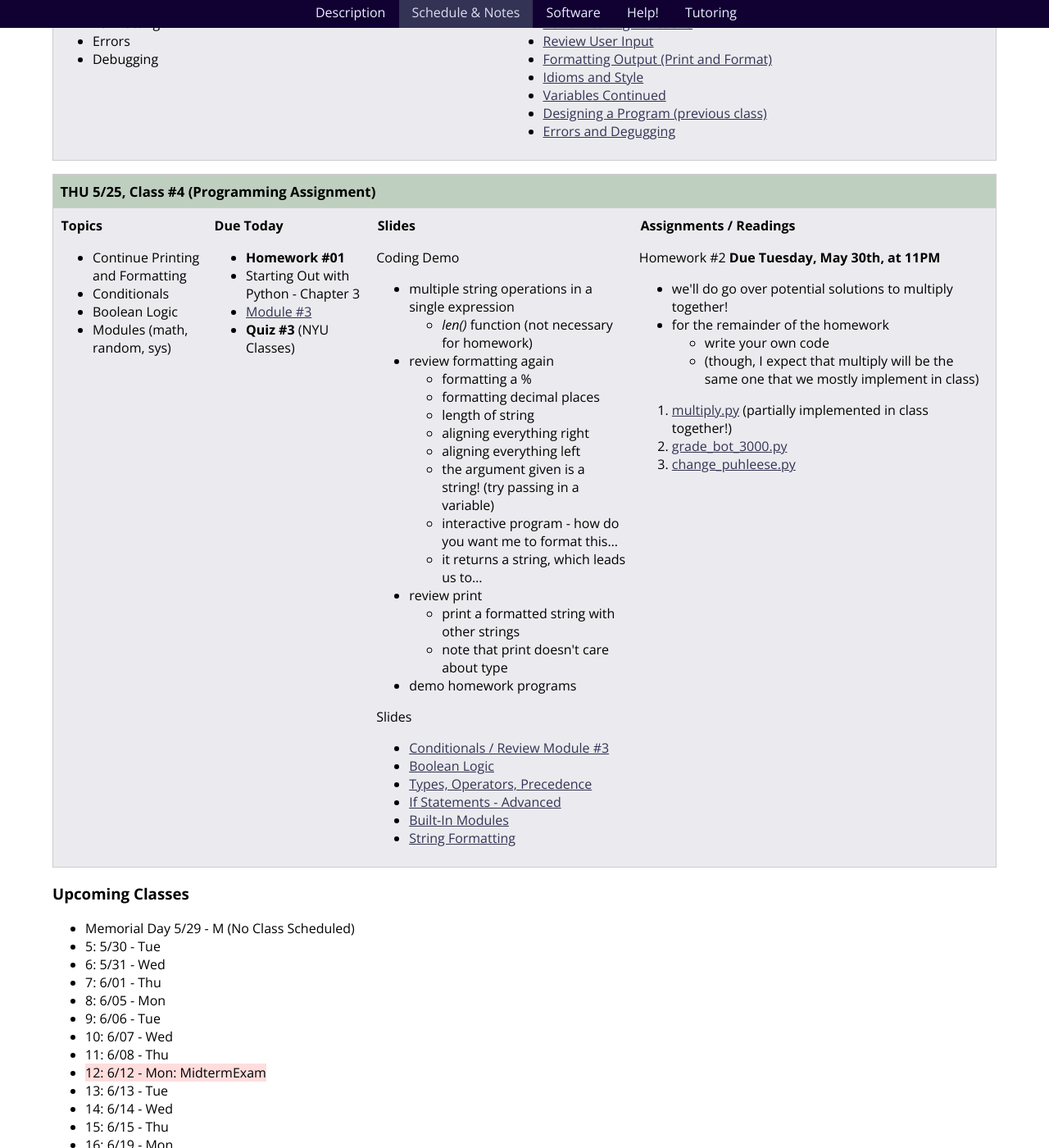
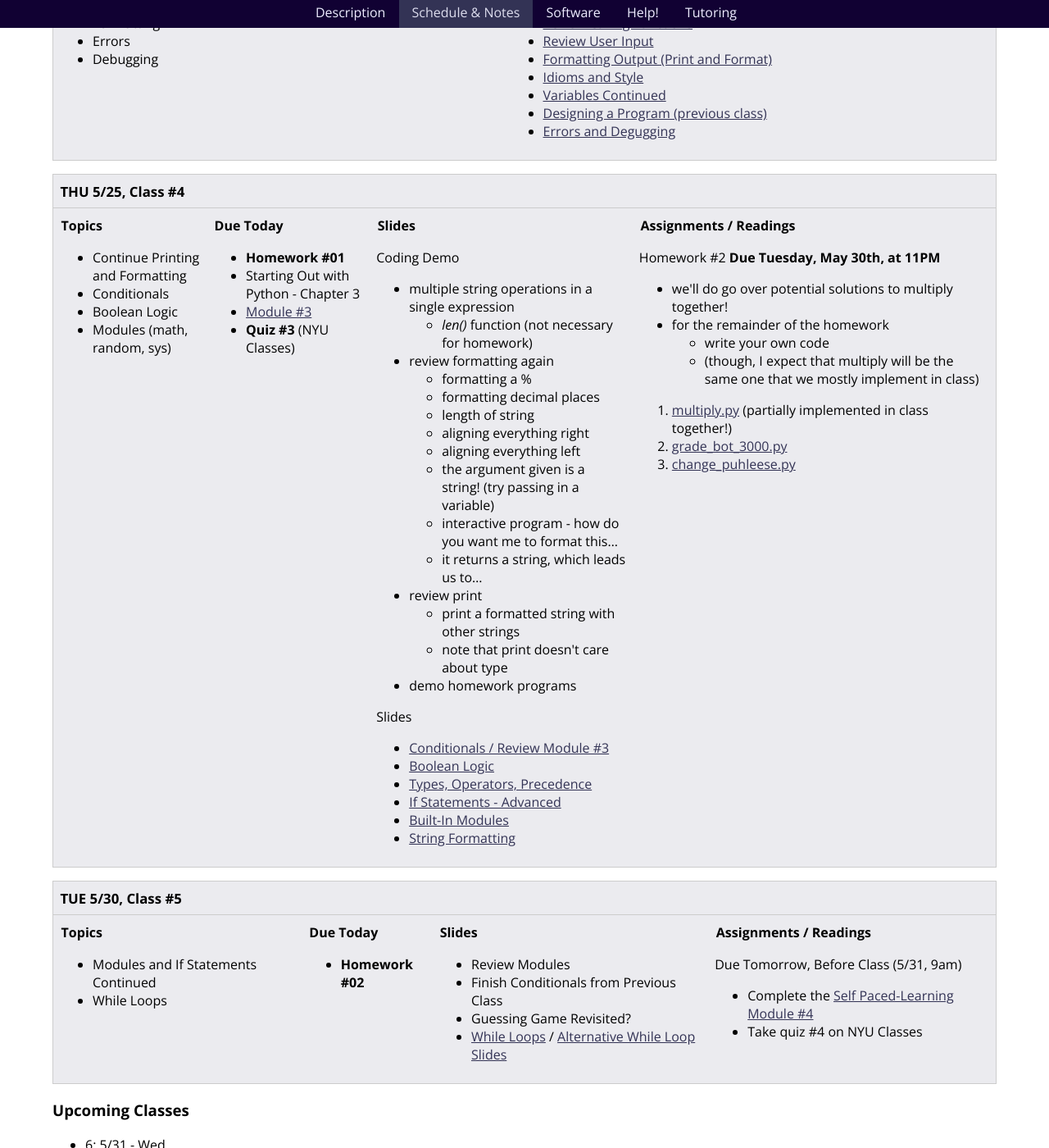
Before and after one commit to foureyes/csci-ua.0002-summer2017-001, a Jekyll site: the page built from schedule.markdown, in a window 1280 px wide and 1400 px high, scrolled down 1556 px. Shown: the whole window at 82% size. Built offline with Jekyll 4.4.1, drawn with Linux system fonts in a browser that asks for light colours.

Commit message:
add class 5

```diff
--- /dev/null
+++ b/_includes/classes/class-05.markdown
@@ -0,0 +1,107 @@
+{% comment %}
+TUE
+* lecture: if statements review
+* lecture: boolean review
+* lecture: finish if statement slides
+* lecture review modules
+* exercise: guessing game
+* handout: if statements / booleans
+* lecture: start while loops
+* due: homework #2
+* assign: quiz for while loops due wednesday
+
+WED
+* lecture: while loops continued
+* workshop: while loops workshopstart while loops assignment for if statements due thursday
+* due: quiz for while loops
+* assign: homework #3 if statements AND while loops (sunday evening?)
+
+THUR
+* continue while loops
+* for loops and range
+{% endcomment %}
+
+<article class="due" markdown="block">
+#### Due Today
+
+* __Homework #02__
+
+</article>
+
+<article class="slides" markdown="block">
+#### Slides
+
+
+* Review Modules
+* Finish Conditionals from Previous Class
+* Guessing Game Revisited?
+* [While Loops](classes/07/while.html) / [Alternative While Loop Slides](classes/07/while-revisited.html)
+
+{% comment %}
+Warm-up
+
+* multiple string operations in a single expression
+    * _len()_ function (not necessary for homework)
+* review formatting again
+	* formatting a %
+    * formatting decimal places
+    * length of string
+	* aligning everything right
+	* aligning everything left
+    * the argument given is a string! (try passing in a variable)
+    * interactive program - how do you want me to format this...
+    * it returns a string, which leads us to...
+* review print
+    * print a formatted string with other strings
+    * note that print doesn't care about type
+* demo homework programs
+{% endcomment %}
+
+</article>
+
+<article class="assignments" markdown="block">
+#### Assignments / Readings
+
+
+Due Tomorrow, Before Class (5/31, 9am)
+
+* Complete the [Self Paced-Learning Module #4]({{ site.module4 }})
+* Take quiz #4 on NYU Classes
+
+</article>
+
+<!--
+<a name="class4"></a>
+
+### Slides
+* [About Class #4](classes/04/meta.html)
+* [Review: Variables, String and Numeric Operators, User Input](classes/04/user-input.html)
+* [Functions](classes/04/functions.html)
+* [If Statements (Conditionals)](classes/04/if-statements.html)
+* [A Quick Note on Expressions and Values](classes/04/expressions.html)
+
+### Readings
+* {{ site.bookq }} - Chapter 4 (Decision Structures and Boolean Logic)
+* Chapter 5 (only parts of 5.1 through 5.5 - up to "Keyword Arguments"
+* - for now)
+* [{{ site.bookt }} - Chapter 5](http://openbookproject.net/thinkcs/python/english3e/conditionals.html) (just 5.1 and 5.5)
+
+### Vocabulary
+See [the glossary for chapter 2](http://openbookproject.net/thinkcs/python/english3e/variables_expressions_statements.html#glossary) [and chapter 5](http://openbookproject.net/thinkcs/python/english3e/conditionals.html#glossary).
+
+<a name="homework2"></a>
+
+### Homework #2
+
+* Due __Feb 12th (any submission before 11PM is on-time)__
+* Submit all files via __NYU Classes__
+* [Contact me](index.html#contact-info) if you're having trouble submitting your homework
+* Here's [the policy on late homework](index.html#homework)
+
+1. [questions\_ch\_5.py](homework/hw02/questions_ch_5.py)
+2. [automobile_costs.py](homework/hw02/automobile_costs.py)
+3. [candy\_bars.py](homework/hw02/candy_bars.py)
+4. [days.py](homework/hw02/days.py)
+5. [cats.py](homework/hw02/cats.py)
+6. [numbers.py](homework/hw02/numbers.py) (This one may be a little tough: I'll grade it generously)
+-->
--- a/schedule.markdown
+++ b/schedule.markdown
@@ -97,8 +97,8 @@ Schedule & Notes
 
 <a name="class4"></a><!---------- start --------------->
 
-<section markdown="block" class="workshop" class="workshop">
-### THU 5/25, Class #4 (Programming Assignment)
+<section markdown="block">
+### THU 5/25, Class #4
 
 
 <div class="class-details">
@@ -112,11 +112,22 @@ Schedule & Notes
 
 </article> {% include classes/class-04.markdown %} </div> </section>
 
+<a name="class5"></a><!---------- start --------------->
+
+<section markdown="block">
+### TUE 5/30, Class #5
+
+<div class="class-details">
+<article class="topics" markdown="block">
+#### Topics
+
+* Modules and If Statements Continued
+* While Loops
+
+</article> {% include classes/class-05.markdown %} </div> </section>
 
 ### Upcoming Classes
 
-* Memorial Day 5/29 - M (No Class Scheduled)
-* 5: 5/30 - Tue
 * 6: 5/31 - Wed
 * 7: 6/01 - Thu
 * 8: 6/05 - Mon
@@ -151,15 +162,6 @@ Schedule & Notes
 
 <a name="class5"></a><!---------- start --------------->
 
-<section markdown="block">
-### TUE 2/07, Class #5
-
-<div class="class-details">
-<article class="topics" markdown="block">
-#### Topics
-
-
-</article> {% include classes/05/materials.markdown %} </div> </section>
 
 
 <a name="class6"></a><!---------- start --------------->
```
Also changed, not shown: 1 other file.
